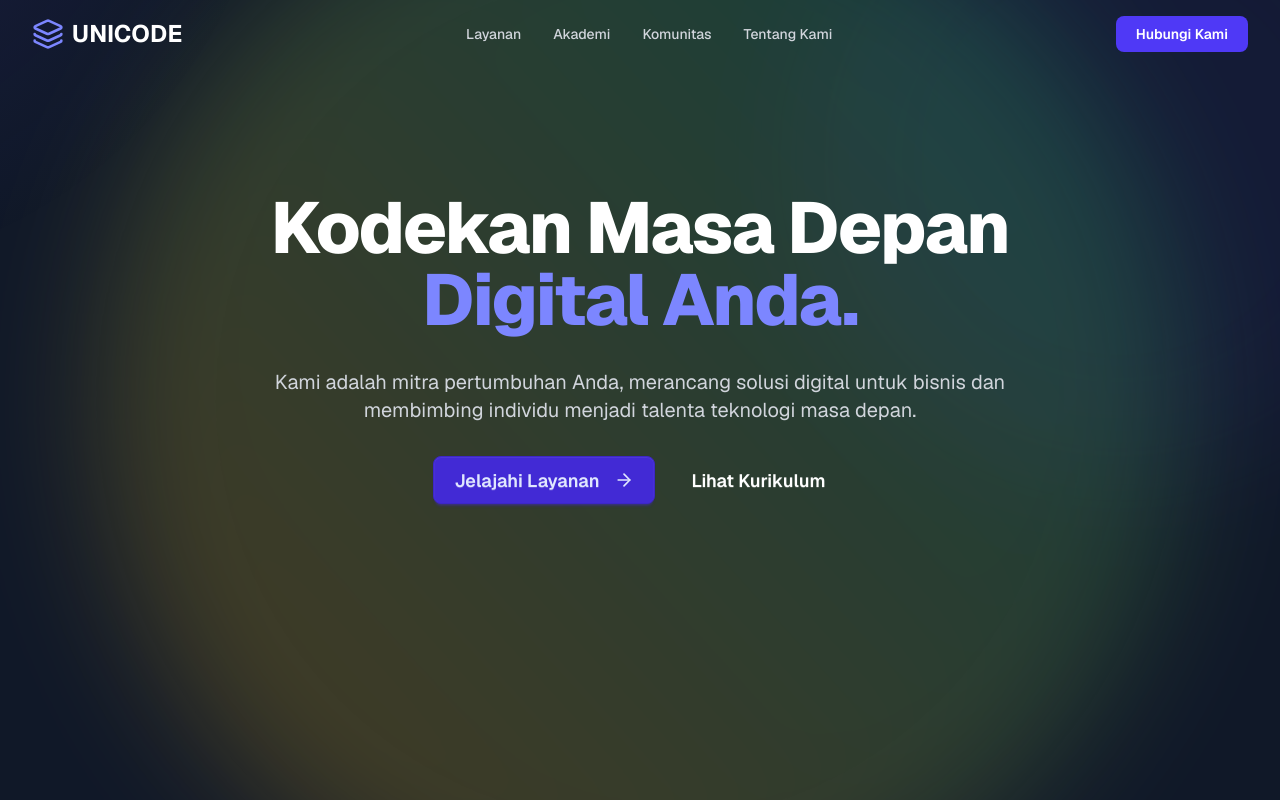
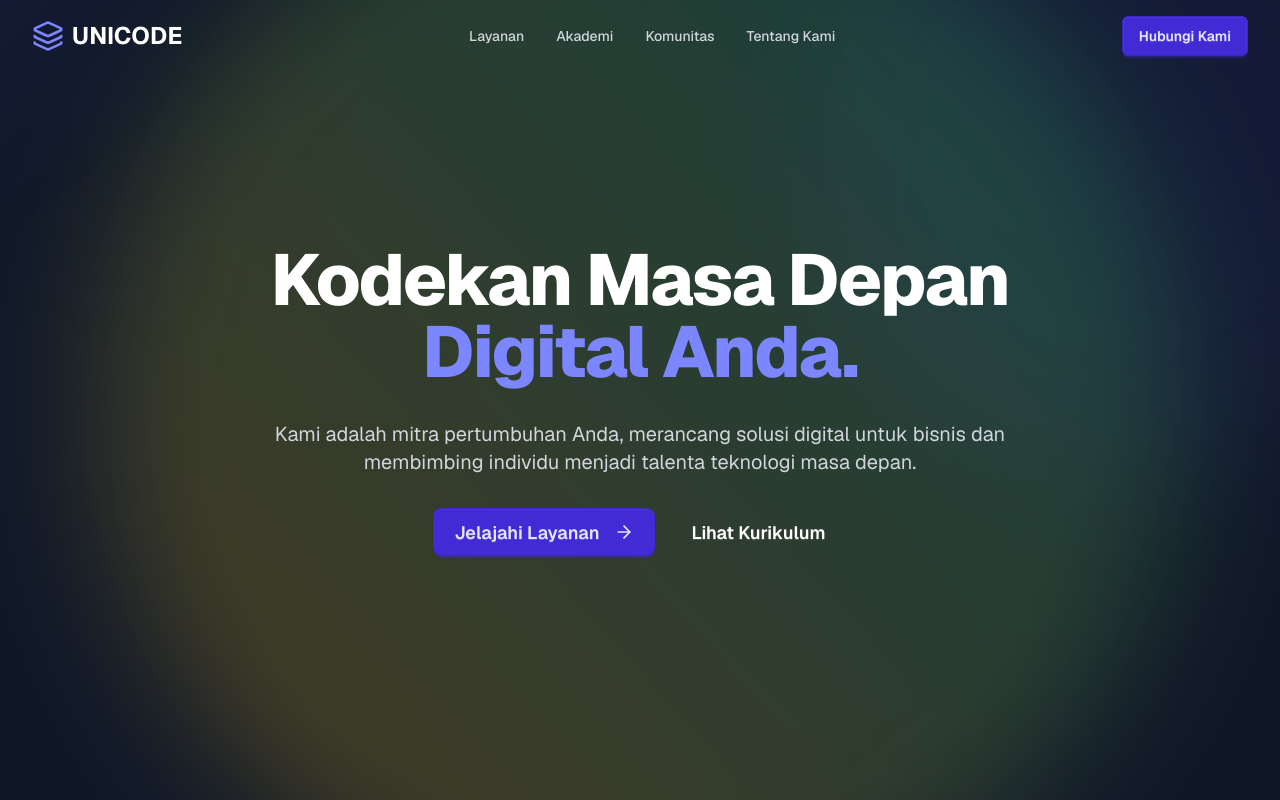
Before and after one commit to unicodemainbusiness-ctrl/landing-page-unicode, a Next.js app: page / in a window 1280 px wide. Shown: the top 800 px of the page. Built offline with nearby package versions, Linux system fonts and the light colour scheme.

Commit message:
layout landing

```diff
--- /dev/null
+++ b/src/app/components/Navbar.tsx
@@ -0,0 +1,65 @@
+import { Menu, Layers } from "lucide-react";
+import { useState } from "react";
+
+const Navbar = () => {
+  const [isMenuOpen, setIsMenuOpen] = useState(false);
+  const navLinks = ["Layanan", "Akademi", "Komunitas", "Tentang Kami"];
+
+  return (
+    <header className="absolute top-0 left-0 right-0 z-50 px-4 py-4 sm:px-6 lg:px-8">
+      <div className="container mx-auto">
+        <div className="flex items-center justify-between">
+          <div className="flex items-center">
+            <Layers className="w-8 h-8 mr-2 text-indigo-400" />
+            <span className="text-2xl font-bold text-white">UNICODE</span>
+          </div>
+          <nav className="hidden lg:flex items-center space-x-8">
+            {navLinks.map((link) => (
+              <a
+                key={link}
+                href="#"
+                className="text-sm font-medium text-gray-300 transition-colors hover:text-white"
+              >
+                {link}
+              </a>
+            ))}
+          </nav>
+          <div className="hidden lg:block">
+            <button className="btn btn-primary rounded-md">
+              Hubungi Kami
+            </button>
+          </div>
+          <div className="lg:hidden">
+            <button
+              title="button"
+              onClick={() => setIsMenuOpen(!isMenuOpen)}
+              className="p-2 text-gray-300 rounded-md hover:bg-gray-800"
+            >
+              <Menu className="w-6 h-6" />
+            </button>
+          </div>
+        </div>
+        {isMenuOpen && (
+          <div className="mt-4 lg:hidden bg-gray-800/90 rounded-lg p-4">
+            <nav className="flex flex-col space-y-4">
+              {navLinks.map((link) => (
+                <a
+                  key={link}
+                  href="#"
+                  className="text-sm font-medium text-gray-300 transition-colors hover:text-white"
+                >
+                  {link}
+                </a>
+              ))}
+              <button className="btn btn-primary rounded-md">
+                Hubungi Kami
+              </button>
+            </nav>
+          </div>
+        )}
+      </div>
+    </header>
+  );
+};
+
+export default Navbar;
--- a/src/app/page.tsx
+++ b/src/app/page.tsx
@@ -37,16 +37,11 @@ import {
   ArrowRight,
   Code,
   GraduationCap,
-  Users,
-  Menu,
-  Layers,
-  BarChart,
-  MessageSquare
+  Users
 } from 'lucide-react'
 import { useState, useEffect, useRef } from 'react'
 
 import { motion, useInView } from 'framer-motion'
-import Image from 'next/image'
 
 const keywords = [
   'Web Design',
@@ -188,6 +183,7 @@ const stacks_logo = [
 ]
 
 import Marquee from 'react-fast-marquee'
+import Navbar from './components/Navbar'
 
 const stacks = [
   'Next.js',
@@ -224,66 +220,6 @@ const PillarCard = ({ icon, title, children }: any) => (
 )
 
 // Komponen Header
-const Header = () => {
-  const [isMenuOpen, setIsMenuOpen] = useState(false)
-  const navLinks = ['Layanan', 'Akademi', 'Komunitas', 'Tentang Kami']
-
-  return (
-    <header className='absolute top-0 left-0 right-0 z-50 px-4 py-4 sm:px-6 lg:px-8'>
-      <div className='container mx-auto'>
-        <div className='flex items-center justify-between'>
-          <div className='flex items-center'>
-            <Layers className='w-8 h-8 mr-2 text-indigo-400' />
-            <span className='text-2xl font-bold text-white'>UNICODE</span>
-          </div>
-          <nav className='hidden lg:flex items-center space-x-8'>
-            {navLinks.map(link => (
-              <a
-                key={link}
-                href='#'
-                className='text-sm font-medium text-gray-300 transition-colors hover:text-white'
-              >
-                {link}
-              </a>
-            ))}
-          </nav>
-          <div className='hidden lg:block'>
-            <button className='px-5 py-2 text-sm font-semibold text-white transition-all bg-indigo-600 rounded-lg hover:bg-indigo-700 focus:ring-4 focus:ring-indigo-900'>
-              Hubungi Kami
-            </button>
-          </div>
-          <div className='lg:hidden'>
-            <button
-              title='button'
-              onClick={() => setIsMenuOpen(!isMenuOpen)}
-              className='p-2 text-gray-300 rounded-md hover:bg-gray-800'
-            >
-              <Menu className='w-6 h-6' />
-            </button>
-          </div>
-        </div>
-        {isMenuOpen && (
-          <div className='mt-4 lg:hidden bg-gray-800/90 rounded-lg p-4'>
-            <nav className='flex flex-col space-y-4'>
-              {navLinks.map(link => (
-                <a
-                  key={link}
-                  href='#'
-                  className='text-sm font-medium text-gray-300 transition-colors hover:text-white'
-                >
-                  {link}
-                </a>
-              ))}
-              <button className='w-full px-5 py-2 mt-2 text-sm font-semibold text-white transition-all bg-indigo-600 rounded-lg hover:bg-indigo-700'>
-                Hubungi Kami
-              </button>
-            </nav>
-          </div>
-        )}
-      </div>
-    </header>
-  )
-}
 
 // Komponen Utama Halaman
 export default function UnicodeLandingPage () {
@@ -347,11 +283,11 @@ const isInView = useInView(ref, { once: true })
             <div className='absolute bottom-[-15rem] left-[-15rem] w-[30rem] h-[30rem] bg-purple-900/40 rounded-full blur-3xl opacity-40'></div>
           </div>
 
-          <Header />
+          <Navbar />
 
           <main className='relative z-10'>
             {/* Hero Section */}
-            <section className='h-screen relative pt-32 pb-20 text-center sm:pt-40 lg:pt-48 overflow-hidden'>
+            <section className='h-screen relative flex justify-center items-center text-center overflow-hidden'>
               {/* LINGKARAN GRADASI BERPUTAR */}
               <div
                 className='absolute top-1/2 left-1/2 w-[50rem] h-[50rem] sm:w-[68rem] sm:h-[68rem] -z-10 animate-slow-spin'
@@ -581,7 +517,7 @@ const isInView = useInView(ref, { once: true })
                   Explore modern web technologies we use to build robust,
                   scalable, and stunning digital experiences.
                 </p>
-                <button className='w-1/2  bg-indigo-500 hover:bg-indigo-600 text-white px-6 py-3 rounded-full transition'>
+                <button className='btn btn-primary btn-lg rounded-lg w-1/2'>
                   Contact Us
                 </button>
               </div>
```
